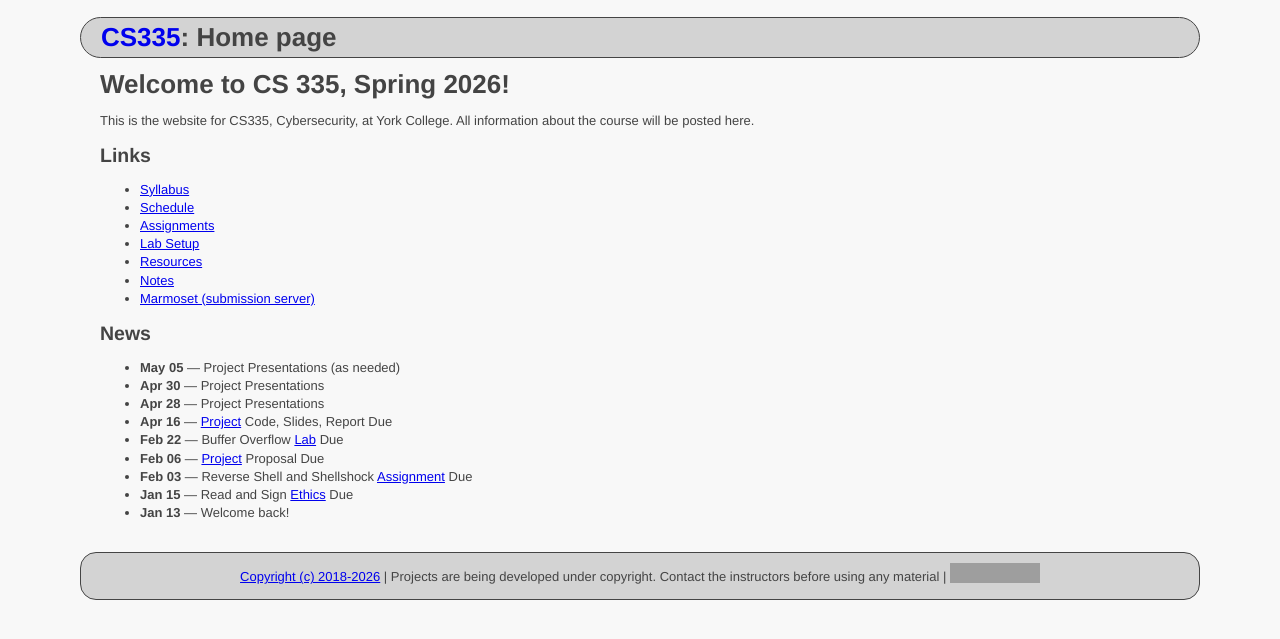
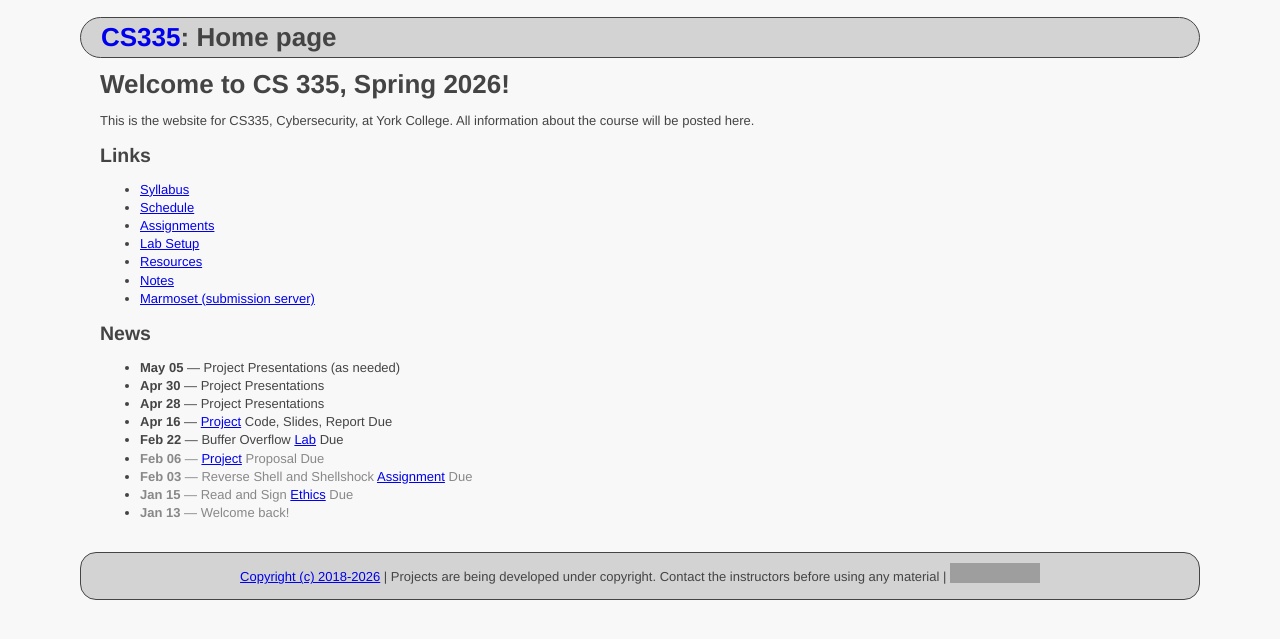
Before and after one commit to ycpcs/cs335-spring2026, a Jekyll site: the page built from index.md, in a window 1280 px wide. Shown: the top 639 px of the page. Built offline with Jekyll 4.4.1, drawn with Linux system fonts in a browser that asks for light colours; grey boxes are pictures that could not be loaded.

Commit message:
gray out expired

```diff
--- a/index.md
+++ b/index.md
@@ -24,7 +24,7 @@ This is the website for CS335, Cybersecurity, at York College. All information a
 * **Apr 28** &mdash; Project Presentations
 * **Apr 16** &mdash; [Project](assignments/project.html) Code, Slides, Report Due
 * **Feb 22** &mdash; Buffer Overflow [Lab](assignments/buffer_overflow.html) Due
-* **Feb 06** &mdash; [Project](assignments/project.html) Proposal Due
-* **Feb 03** &mdash; Reverse Shell and Shellshock [Assignment](assignments/assignment-1.html) Due
-* **Jan 15** &mdash; Read and Sign [Ethics](assignments/ethics.html) Due
-* **Jan 13** &mdash; Welcome back!
+* <span style="color:#888;">**Feb 06** &mdash; [Project](assignments/project.html) Proposal Due</span>
+* <span style="color:#888;">**Feb 03** &mdash; Reverse Shell and Shellshock [Assignment](assignments/assignment-1.html) Due</span>
+* <span style="color:#888;">**Jan 15** &mdash; Read and Sign [Ethics](assignments/ethics.html) Due</span>
+* <span style="color:#888;">**Jan 13** &mdash; Welcome back!</span>
```
